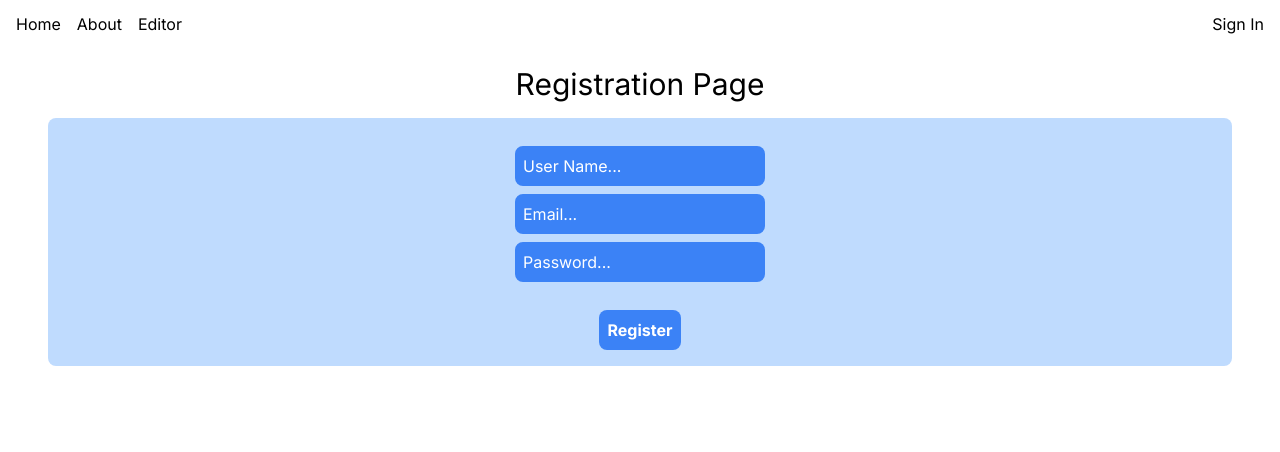
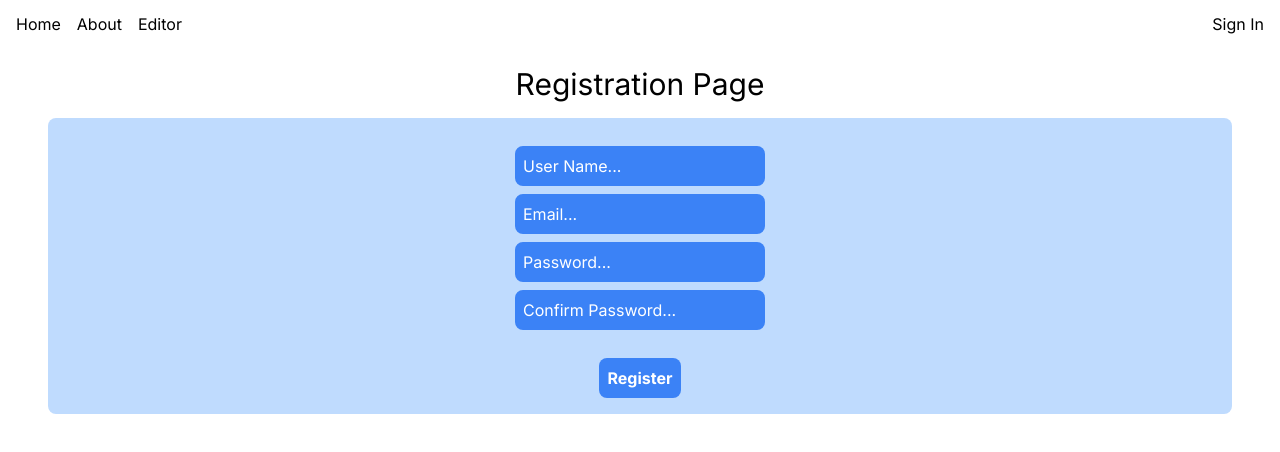
Before and after one commit to StandaFrontMan/Blame-Your-Code, a Next.js app: page /pages/registration in a window 1280 px wide. Shown: the top 452 px of the page. Built offline with nearby package versions, Linux system fonts and the light colour scheme; no server answers.

Commit message:
feature: accessing the repository

```diff
--- a/src/app/modules/registration/data/UserRegistrationRepositoryImpl.ts
+++ b/src/app/modules/registration/data/UserRegistrationRepositoryImpl.ts
@@ -9,7 +9,12 @@ export class UserRegistrationRepositoryImpl
     password: string,
     confirmPassword: string
   ): Promise<void> {
-    if (!username && !email && !password && !confirmPassword) {
+    if (
+      username === null &&
+      email === null &&
+      password === null &&
+      confirmPassword === null
+    ) {
       throw new Error("At least one parameter is not specified");
     }
     const response = await fetch(
@@ -28,6 +33,8 @@ export class UserRegistrationRepositoryImpl
       }
     );
     const data = await response.json();
+    console.log(data);
+
     return data;
   }
 }
--- a/src/app/modules/registration/ui/registration_form/RegistrationForm.container.tsx
+++ b/src/app/modules/registration/ui/registration_form/RegistrationForm.container.tsx
@@ -1,7 +1,14 @@
+"use client";
+
 import React from "react";
 import RegistrationFormView from "./RegistrationForm.view";
+import { useInjection } from "@/app/core/hooks/UseInjection";
 
 export default function RegistrationFormContainer() {
+  const { getUserRegistrationRepository } = useInjection();
+
+  const userRegistrationRepository = getUserRegistrationRepository();
+
   const [formData, setFormData] = React.useState({
     username: "",
     email: "",
@@ -19,6 +26,13 @@ export default function RegistrationFormContainer() {
 
   const handleSubmit = async (e: any) => {
     e.preventDefault();
+
+    userRegistrationRepository.signUpUser(
+      formData.username,
+      formData.email,
+      formData.password,
+      formData.confirmPassword
+    );
   };
 
   return (
--- a/src/app/modules/registration/ui/registration_form/RegistrationForm.view.tsx
+++ b/src/app/modules/registration/ui/registration_form/RegistrationForm.view.tsx
@@ -24,7 +24,7 @@ export default function RegistrationFormView({
           className="px-2 py-2 mx-2 my-1 text-gray-800 bg-blue-500 hover:bg-blue-600 rounded-lg duration-150 outline-none placeholder-white"
           placeholder="User Name..."
           type="name"
-          name="name"
+          name="username"
           value={formData.username}
           onChange={handleChange}
           required
--- a/src/app/pages/registration/page.tsx
+++ b/src/app/pages/registration/page.tsx
@@ -1,12 +1,14 @@
-import RegistrationForm from "@/app/components/Registration/RegistrationForm";
+import RegistrationFormContainer from "@/app/modules/registration/ui/registration_form/RegistrationForm.container";
 
-export default function Regisration() {
-    return (
-        <main className="mx-10">
-            <h1 className="px-2 py-2 mx-2 my-2 text-3xl flex items-center justify-center">Registration Page</h1>
-            <div className="px-2 py-2 mx-2 my-2 flex flex-col justify-center items-center bg-blue-200 rounded-lg">
-                <RegistrationForm />
-            </div>
-        </main>
-    )
+export default async function Regisration() {
+  return (
+    <main className="mx-10">
+      <h1 className="px-2 py-2 mx-2 my-2 text-3xl flex items-center justify-center">
+        Registration Page
+      </h1>
+      <div className="px-2 py-2 mx-2 my-2 flex flex-col justify-center items-center bg-blue-200 rounded-lg">
+        <RegistrationFormContainer />
+      </div>
+    </main>
+  );
 }
```
